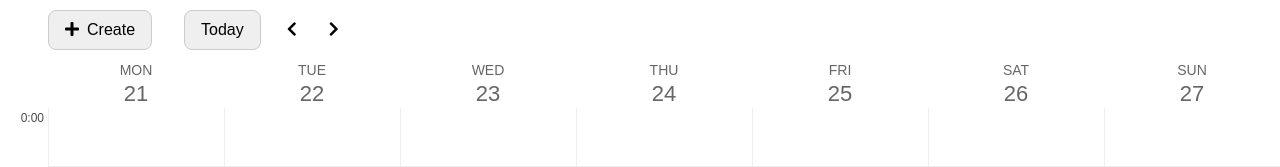
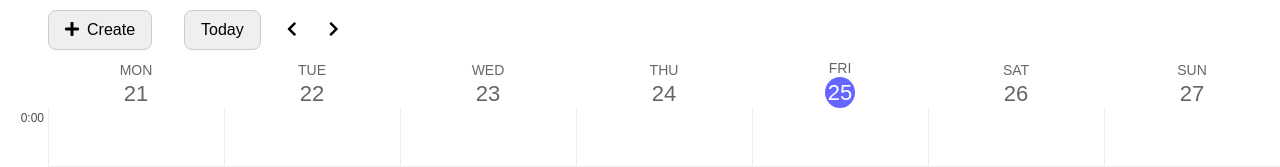
Before and after one commit to petskovvlad/calendar-react, a React app: page / in a window 1280 px wide. Shown: the top 167 px of the page. Built offline with nearby package versions, Linux system fonts and the light colour scheme.

Commit message:
highlight of the current day

```diff
--- a/package.json
+++ b/package.json
@@ -31,6 +31,7 @@
   "dependencies": {
     "classnames": "^2.3.1",
     "core-js": "^3.19.1",
+    "date-fns": "^2.30.0",
     "moment": "2.29.1",
     "prop-types": "^15.7.2",
     "react": "^17.0.2",
--- a/src/components/navigation/Navigation.jsx
+++ b/src/components/navigation/Navigation.jsx
@@ -1,13 +1,19 @@
 import React from 'react';
 import { days } from '../../utils/dateUtils.js';
+import { isSameDay } from 'date-fns';
+
+import './navigation.scss'
+
 
 const Navigation = ({ weekDates }) => {
+  const currentDate = new Date();
+
   return (
     <header className="calendar__header">
       {weekDates.map((dayDate) => (
         <div className="calendar__day-label day-label">
           <span className="day-label__day-name">{days[dayDate.getDay()]}</span>
-          <span className="day-label__day-number">{dayDate.getDate()}</span>
+          <span className={`day-label__day-number ${isSameDay(dayDate, currentDate) ? 'current-day' : ''}`}>{dayDate.getDate()}</span>
         </div>
       ))}
     </header>
--- a/src/components/navigation/navigation.scss
+++ b/src/components/navigation/navigation.scss
@@ -15,3 +15,10 @@
     border-left: 1px solid #eee;
   }
 }
+
+.current-day {
+  background-color: blue;
+  color: white;
+  border-radius: 50%;
+  padding: 3px;
+}
```
